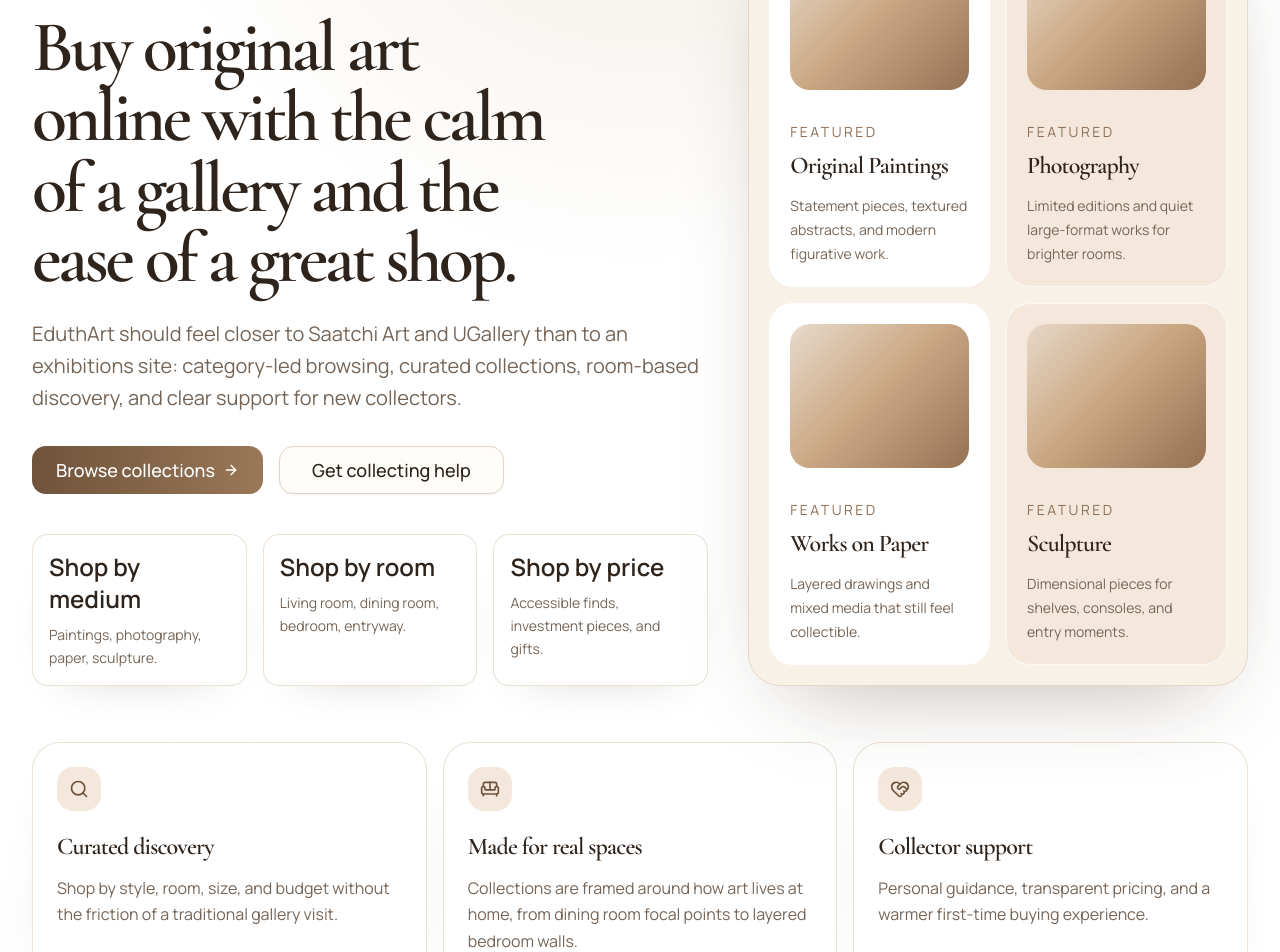
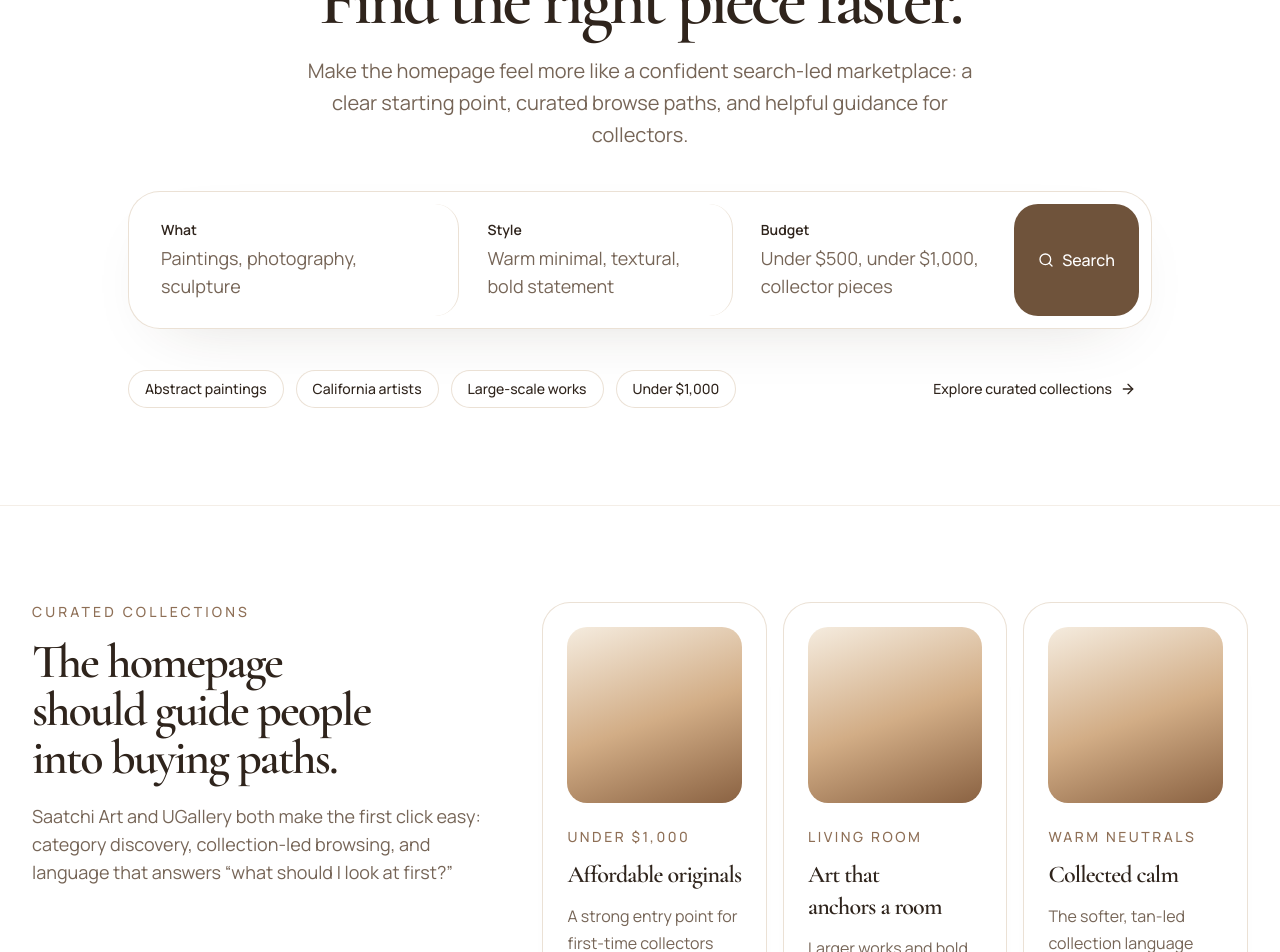
Before and after one commit to tenthyoung/eduthart, a Next.js app: page / in a window 1280 px wide. Shown: the part 240-1192 px from the top of the page. Built offline with nearby package versions, Linux system fonts and the light colour scheme.

Commit message:
feat: refocus homepage around search-first hero

```diff
--- a/src/app/globals.css
+++ b/src/app/globals.css
@@ -123,7 +123,7 @@
     SFMono-Regular,
     monospace;
   --radius: 0.625rem;
-  --background: #fffdfa;
+  --background: #ffffff;
   --foreground: #2f241c;
   --card: #ffffff;
   --card-foreground: #2f241c;
--- a/src/components/home/home-hero.tsx
+++ b/src/components/home/home-hero.tsx
@@ -1,146 +1,99 @@
 "use client";
 
-import { Button } from "@/components/ui/button";
-import { ArrowRight, BadgeCheck, HeartHandshake, Search, Sofa } from "lucide-react";
+import { ArrowRight, Search, Sparkles } from "lucide-react";
 import Link from "next/link";
 
-const featuredCategories = [
+import { Button } from "@/components/ui/button";
+
+const quickSearchLinks = [
+  "Abstract paintings",
+  "California artists",
+  "Large-scale works",
+  "Under $1,000",
+];
+
+const browsePrompts = [
   {
-    name: "Original Paintings",
-    detail: "Statement pieces, textured abstracts, and modern figurative work.",
+    label: "What",
+    value: "Paintings, photography, sculpture",
   },
   {
-    name: "Photography",
-    detail: "Limited editions and quiet large-format works for brighter rooms.",
+    label: "Style",
+    value: "Warm minimal, textural, bold statement",
   },
   {
-    name: "Works on Paper",
-    detail: "Layered drawings and mixed media that still feel collectible.",
-  },
-  {
-    name: "Sculpture",
-    detail: "Dimensional pieces for shelves, consoles, and entry moments.",
-  },
-];
-
-const trustPoints = [
-  {
-    icon: Search,
-    title: "Curated discovery",
-    copy: "Shop by style, room, size, and budget without the friction of a traditional gallery visit.",
-  },
-  {
-    icon: Sofa,
-    title: "Made for real spaces",
-    copy: "Collections are framed around how art lives at home, from dining room focal points to layered bedroom walls.",
-  },
-  {
-    icon: HeartHandshake,
-    title: "Collector support",
-    copy: "Personal guidance, transparent pricing, and a warmer first-time buying experience.",
+    label: "Budget",
+    value: "Under $500, under $1,000, collector pieces",
   },
 ];
 
 export function HomeHero() {
   return (
-    <section className="relative overflow-hidden bg-white pt-28 pb-20 sm:pt-32 lg:pt-36 lg:pb-28">
-      <div className="absolute inset-0">
-        <div className="absolute inset-x-0 top-0 h-[32rem] bg-[radial-gradient(circle_at_top,_rgba(225,210,190,0.45),_transparent_62%)]" />
-        <div className="absolute top-16 right-[10%] h-48 w-48 rounded-full bg-[#efe2d4]/60 blur-3xl" />
-        <div className="absolute bottom-0 left-[8%] h-56 w-56 rounded-full bg-[#f3eadf] blur-3xl" />
-      </div>
-
-      <div className="relative mx-auto flex w-full max-w-7xl flex-col gap-14 px-4 sm:px-6 lg:px-8">
-        <div className="grid items-end gap-10 lg:grid-cols-[1.15fr_0.85fr]">
-          <div className="max-w-3xl">
-            <div className="mb-6 inline-flex items-center gap-2 rounded-full border border-[#dbc6af] bg-[#fcf8f3] px-4 py-2 text-sm font-medium text-[#6b4d35]">
-              <BadgeCheck className="h-4 w-4" />
-              Curated online marketplace for original art
-            </div>
-
-            <h1 className="max-w-4xl text-5xl font-semibold leading-[0.98] tracking-[-0.05em] text-foreground sm:text-6xl lg:text-7xl">
-              Buy original art online with the calm of a gallery and the ease of a great shop.
-            </h1>
-
-            <p className="mt-6 max-w-2xl text-lg leading-8 text-muted-foreground sm:text-xl">
-              EduthArt should feel closer to Saatchi Art and UGallery than to an exhibitions site:
-              category-led browsing, curated collections, room-based discovery, and clear support for new collectors.
-            </p>
-
-            <div className="mt-8 flex flex-col gap-4 sm:flex-row">
-              <Button asChild variant="gradient" size="xl">
-                <Link href="#collections">
-                  Browse collections
-                  <ArrowRight className="h-4 w-4" />
-                </Link>
-              </Button>
-              <Button asChild variant="outline" size="xl">
-                <Link href="#advisory">Get collecting help</Link>
-              </Button>
-            </div>
-
-            <div className="mt-10 grid gap-4 text-sm text-muted-foreground sm:grid-cols-3">
-              <div className="rounded-2xl border border-border/70 bg-white p-4 shadow-[0_20px_45px_-34px_rgba(56,40,25,0.28)]">
-                <div className="text-2xl font-semibold text-foreground">Shop by medium</div>
-                <p className="mt-2">Paintings, photography, paper, sculpture.</p>
-              </div>
-              <div className="rounded-2xl border border-border/70 bg-white p-4 shadow-[0_20px_45px_-34px_rgba(56,40,25,0.28)]">
-                <div className="text-2xl font-semibold text-foreground">Shop by room</div>
-                <p className="mt-2">Living room, dining room, bedroom, entryway.</p>
-              </div>
-              <div className="rounded-2xl border border-border/70 bg-white p-4 shadow-[0_20px_45px_-34px_rgba(56,40,25,0.28)]">
-                <div className="text-2xl font-semibold text-foreground">Shop by price</div>
-                <p className="mt-2">Accessible finds, investment pieces, and gifts.</p>
-              </div>
-            </div>
+    <section className="relative overflow-hidden bg-white pt-28 pb-18 sm:pt-32 lg:pt-36 lg:pb-24">
+      <div className="mx-auto flex w-full max-w-7xl flex-col gap-10 px-4 sm:px-6 lg:px-8">
+        <div className="mx-auto max-w-4xl text-center">
+          <div className="inline-flex items-center gap-2 rounded-full border border-border/70 bg-white px-4 py-2 text-sm font-medium text-primary shadow-[0_16px_40px_-30px_rgba(56,40,25,0.28)]">
+            <Sparkles className="h-4 w-4" />
+            Search original art by medium, mood, room, or budget
           </div>
 
-          <div className="relative">
-            <div className="rounded-[2rem] border border-[#e6d7c7] bg-[#f8f1e8] p-5 shadow-[0_35px_90px_-45px_rgba(64,45,28,0.42)]">
-              <div className="grid gap-4 sm:grid-cols-2">
-                {featuredCategories.map((category, index) => (
-                  <article
-                    key={category.name}
-                    className={`rounded-[1.5rem] border border-white/70 p-5 ${
-                      index % 2 === 0 ? "bg-white" : "bg-[#f4e8dc]"
-                    }`}
-                  >
-                    <div className="mb-8 h-36 rounded-[1.25rem] bg-[linear-gradient(135deg,#e6d6c6_0%,#c49e76_48%,#8a6242_100%)] opacity-90" />
-                    <p className="text-sm uppercase tracking-[0.18em] text-[#8e6f56]">
-                      Featured
-                    </p>
-                    <h2 className="mt-2 text-2xl font-semibold text-foreground">
-                      {category.name}
-                    </h2>
-                    <p className="mt-3 text-sm leading-6 text-muted-foreground">
-                      {category.detail}
-                    </p>
-                  </article>
-                ))}
+          <h1 className="mt-6 text-5xl font-semibold leading-[0.96] tracking-[-0.05em] text-foreground sm:text-6xl lg:text-7xl">
+            Find the right piece faster.
+          </h1>
+
+          <p className="mx-auto mt-5 max-w-2xl text-lg leading-8 text-muted-foreground sm:text-xl">
+            Make the homepage feel more like a confident search-led marketplace:
+            a clear starting point, curated browse paths, and helpful guidance for collectors.
+          </p>
+        </div>
+
+        <div className="mx-auto w-full max-w-5xl rounded-[2rem] border border-border/70 bg-white p-3 shadow-[0_24px_70px_-40px_rgba(56,40,25,0.22)]">
+          <div className="grid gap-2 lg:grid-cols-[1.2fr_1fr_1fr_auto]">
+            {browsePrompts.map((prompt, index) => (
+              <div
+                key={prompt.label}
+                className={`rounded-[1.5rem] px-5 py-4 text-left ${
+                  index < browsePrompts.length - 1
+                    ? "lg:border-r lg:border-border/70"
+                    : ""
+                }`}
+              >
+                <p className="text-sm font-semibold text-foreground">{prompt.label}</p>
+                <p className="mt-1 text-base text-muted-foreground sm:text-lg">
+                  {prompt.value}
+                </p>
               </div>
-            </div>
+            ))}
+
+            <Button
+              className="h-full min-h-16 rounded-[1.5rem] px-6 text-base shadow-none"
+              size="xl"
+            >
+              <Search className="h-5 w-5" />
+              Search
+            </Button>
           </div>
         </div>
 
-        <div className="grid gap-4 lg:grid-cols-3">
-          {trustPoints.map((point) => {
-            const Icon = point.icon;
+        <div className="mx-auto flex w-full max-w-5xl flex-col gap-5 lg:flex-row lg:items-center lg:justify-between">
+          <div className="flex flex-wrap gap-3">
+            {quickSearchLinks.map((link) => (
+              <button
+                key={link}
+                type="button"
+                className="rounded-full border border-border/70 bg-white px-4 py-2 text-sm font-medium text-foreground transition-colors hover:border-primary/40 hover:text-primary"
+              >
+                {link}
+              </button>
+            ))}
+          </div>
 
-            return (
-              <article
-                key={point.title}
-                className="rounded-[1.75rem] border border-border/70 bg-white p-6 shadow-[0_20px_60px_-42px_rgba(56,40,25,0.24)]"
-              >
-                <div className="flex h-11 w-11 items-center justify-center rounded-2xl bg-[#f4e8dc] text-primary">
-                  <Icon className="h-5 w-5" />
-                </div>
-                <h3 className="mt-5 text-2xl font-semibold text-foreground">
-                  {point.title}
-                </h3>
-                <p className="mt-3 max-w-md text-muted-foreground">{point.copy}</p>
-              </article>
-            );
-          })}
+          <Button asChild variant="ghost" size="lg" className="justify-start lg:justify-center">
+            <Link href="#collections">
+              Explore curated collections
+              <ArrowRight className="h-4 w-4" />
+            </Link>
+          </Button>
         </div>
       </div>
     </section>
--- a/src/components/home/marketplace-sections.tsx
+++ b/src/components/home/marketplace-sections.tsx
@@ -54,10 +54,7 @@
 export function MarketplaceSections() {
   return (
     <div className="bg-white">
-      <section
-        id="collections"
-        className="border-y border-border/50 bg-[#f6ede3] py-18 lg:py-24"
-      >
+      <section id="collections" className="border-y border-border/40 bg-white py-18 lg:py-24">
         <div className="mx-auto grid max-w-7xl gap-10 px-4 sm:px-6 lg:grid-cols-[0.8fr_1.2fr] lg:px-8">
           <div>
             <p className="text-sm font-medium uppercase tracking-[0.22em] text-[#8e6f56]">
@@ -76,7 +73,7 @@
             {collections.map((collection) => (
               <article
                 key={collection.title}
-                className="rounded-[1.75rem] border border-[#e6d7c7] bg-white p-6 shadow-[0_26px_60px_-42px_rgba(65,45,30,0.28)]"
+                className="rounded-[1.75rem] border border-border/70 bg-white p-6 shadow-[0_20px_40px_-34px_rgba(65,45,30,0.12)]"
               >
                 <div className="mb-6 h-44 rounded-[1.25rem] bg-[linear-gradient(160deg,#f5ecdf_0%,#d2ad86_52%,#8a6242_100%)]" />
                 <p className="text-sm font-medium uppercase tracking-[0.18em] text-[#8e6f56]">
@@ -115,7 +112,7 @@
             </div>
           </div>
 
-          <div className="rounded-[2rem] border border-border/60 bg-[#fbf6f0] p-8 lg:p-10">
+          <div className="rounded-[2rem] border border-border/60 bg-white p-8 shadow-[0_24px_60px_-42px_rgba(60,44,28,0.12)] lg:p-10">
             <p className="text-sm font-medium uppercase tracking-[0.18em] text-[#8e6f56]">
               Mocked buyer journey
             </p>
@@ -152,10 +149,7 @@
         </div>
       </section>
 
-      <section
-        id="advisory"
-        className="border-y border-border/50 bg-[#f3e7da] py-18 lg:py-24"
-      >
+      <section id="advisory" className="border-y border-border/40 bg-white py-18 lg:py-24">
         <div className="mx-auto grid max-w-7xl gap-10 px-4 sm:px-6 lg:grid-cols-[0.95fr_1.05fr] lg:px-8">
           <div>
             <p className="text-sm font-medium uppercase tracking-[0.22em] text-[#8e6f56]">
@@ -181,7 +175,7 @@
             </div>
           </div>
 
-          <div className="rounded-[2rem] border border-[#e2d1be] bg-white p-8 shadow-[0_28px_70px_-48px_rgba(60,44,28,0.3)] lg:p-10">
+          <div className="rounded-[2rem] border border-border/60 bg-white p-8 shadow-[0_24px_50px_-40px_rgba(60,44,28,0.14)] lg:p-10">
             <div className="flex items-center gap-2 text-sm font-medium uppercase tracking-[0.18em] text-[#8e6f56]">
               <Star className="h-4 w-4" />
               Suggested service language
```
